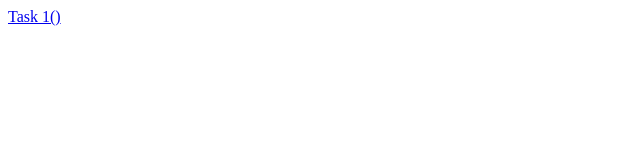
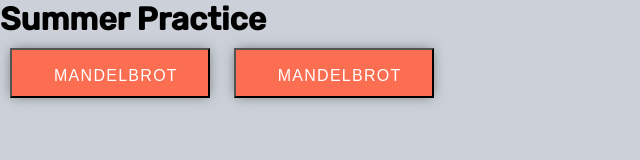
Before and after one commit to Ivan-Dmitriev/Ivan-Dmitriev.github.io, a plain HTML site: page index.html in a window 1280 px wide. Shown: the whole page, without its empty margins (0-640 px from the left). Drawn offline with Linux system fonts and the light colour scheme.

Commit message:
added css file

```diff
--- /dev/null
+++ b/index.css
@@ -0,0 +1,47 @@
+@import url("https://fonts.googleapis.com/css?family=Rubik:500");
+* {
+  padding: 0;
+  margin: 0;
+}
+
+body {
+  font-family: "Rubik", sans-serif;
+  justify-content: center;
+  text-align: bottom;
+  min-height: 100vh;
+  background: #CCD1D9;
+}
+
+.button {
+  margin: 10px;
+  padding: 16px 42px;
+  box-shadow: 0px 0px 12px -2px rgba(0, 0, 0, 0.5);
+  line-height: 1.25;
+  background: #FC6E51;
+  text-decoration: none;
+  color: white;
+  font-size: 16px;
+  letter-spacing: 0.08em;
+  text-transform: uppercase;
+  transition: background-color 0.6s ease;
+  overflow: hidden;
+}
+.button:after {
+  content: "";
+  width: 0;
+  height: 0;
+  top: 50%;
+  left: 50%;
+  transform-style: flat;
+  transform: translate3d(-50%, -50%, 0);
+  background: rgba(255, 255, 255, 0.1);
+  border-radius: 100%;
+  transition: width 0.3s ease, height 0.3s ease;
+}
+.button:focus, .button:hover {
+  background: #fb512e;
+}
+.button:active:after {
+  width: 200px;
+  height: 200px;
+}
--- a/index.html
+++ b/index.html
@@ -3,12 +3,21 @@
 
 <head>
   <meta charset="utf-8">
-  <title>Sample page</title>
+  <title>My projects</title>
+  <link rel="stylesheet" href="index.css">
+
 </head>
 
 
 <body>
-  <a href="Mandelbrot/index.html">Task 1()</a>
+  <h1>
+    Summer Practice
+  </h1>
+  <button class="button" style="height:50px;width:200px"
+    onclick="window.location.href='Mandelbrot/index.html';">Mandelbrot</button>
+  <button class="button" style="height:50px;width:200px"
+    onclick="window.location.href='Mandelbrot/index.html';">Mandelbrot</button>
+
 </body>
 
 </html>
```
